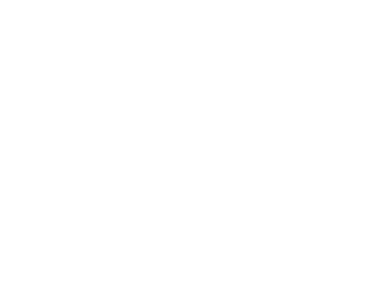
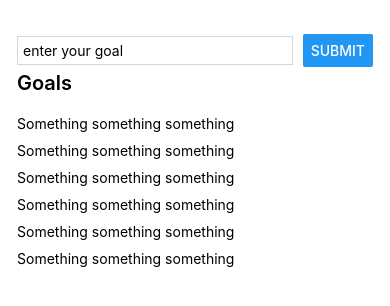
Before and after one commit to FortunateOmonuwa/Goal-Tracker, a React Native app: screen / in a window 390 px wide. Shown: the top 306 px of the page. Built offline with nearby package versions, Linux system fonts and the light colour scheme.

Commit message:
add some styling

```diff
--- a/App.js
+++ b/App.js
@@ -1,21 +1,46 @@
 import { StatusBar } from "expo-status-bar";
 import { StyleSheet, Text, TextInput, View } from "react-native";
-
+import Input from "./custom/GoalInput";
+import Submit from "./custom/SubmitButton";
+import Goals from "./custom/Goals";
 export default function App() {
   return (
     <View style={styles.container}>
-      <view></view>
+      <View style={styles.inputContainer}>
+        <Input placeholder="enter your goal" />
+        <Submit title="submit" />
+      </View>
+      <View style={styles.goals}>
+        <Goals />
+      </View>
     </View>
   );
 }
 
 const styles = StyleSheet.create({
   container: {
-    //flex: 0.25,
+    //flex: 1,
+
+    backgroundColor: "#fff",
+
+    paddingTop: 50,
+
+    paddingHorizontal: 17,
+
+    //alignItems: "center",
+    justifyContent: "center",
+  },
+
+  inputContainer: {
     flexDirection: "row",
-    backgroundColor: "#fff",
-    gap: 25,
-    //alignItems: "center",
-    // justifyContent: "center",
+    justifyContent: "space-evenly",
+    alignItems: "center",
+    width: "100%",
+    paddingBottom: "3%",
+    gap: 10,
+    flex: 0,
+  },
+  goals: {
+    flex: 1,
   },
 });
--- a/custom/GoalInput.jsx
+++ b/custom/GoalInput.jsx
@@ -0,0 +1,19 @@
+import { TextInput, StyleSheet } from "react-native";
+
+const Input = ({ placeholder }) => {
+  return <TextInput placeholder={placeholder} style={styles.input} />;
+};
+
+const styles = StyleSheet.create({
+  input: {
+    borderWidth: 1,
+    borderColor: "#cccc",
+    width: "80%",
+    justifyContent: "center",
+    alignItems: "center",
+    padding: 5,
+    //color: "white",
+  },
+});
+
+export default Input;
--- a/custom/GoalItems.jsx
+++ b/custom/GoalItems.jsx
@@ -0,0 +1,10 @@
+import { Text, View } from "react-native";
+//import CheckBox from "@react-native-community/";
+
+import React, { useState } from "react";
+const Items = () => {
+  const [date, setDate] = useState(new Date());
+  return <View>{/* <CheckBox /> */}</View>;
+};
+
+export default Items;
--- a/custom/Goals.jsx
+++ b/custom/Goals.jsx
@@ -0,0 +1,35 @@
+import { View, Text, StyleSheet } from "react-native";
+import Items from "./GoalItems";
+const Goals = () => {
+  return (
+    <View style={styles.container}>
+      <Text style={styles.header}>Goals</Text>
+      <View style={styles.Items}>
+        <Text>Something something something</Text>
+        <Text>Something something something</Text>
+        <Text>Something something something</Text>
+        <Text>Something something something</Text>
+        <Text>Something something something</Text>
+        <Text>Something something something</Text>
+      </View>
+      <Items />
+    </View>
+  );
+};
+
+const styles = StyleSheet.create({
+  header: {
+    fontSize: 20,
+    fontWeight: "600",
+  },
+
+  Items: {
+    gap: 10,
+  },
+  container: {
+    gap: 20,
+    paddingVertical: 10,
+  },
+});
+
+export default Goals;
--- a/custom/SubmitButton.jsx
+++ b/custom/SubmitButton.jsx
@@ -0,0 +1,7 @@
+import { Button, StyleSheet } from "react-native";
+
+const Submit = ({ title }) => {
+  return <Button title={title} />;
+};
+
+export default Submit;
--- a/package.json
+++ b/package.json
@@ -9,6 +9,7 @@
     "web": "expo start --web"
   },
   "dependencies": {
+    "@react-native-community/checkbox": "^0.5.16",
     "expo": "~49.0.15",
     "expo-status-bar": "~1.6.0",
     "react": "18.2.0",
```
Also changed, not shown: 1 other file (tests, documents, lock files or other folders).
